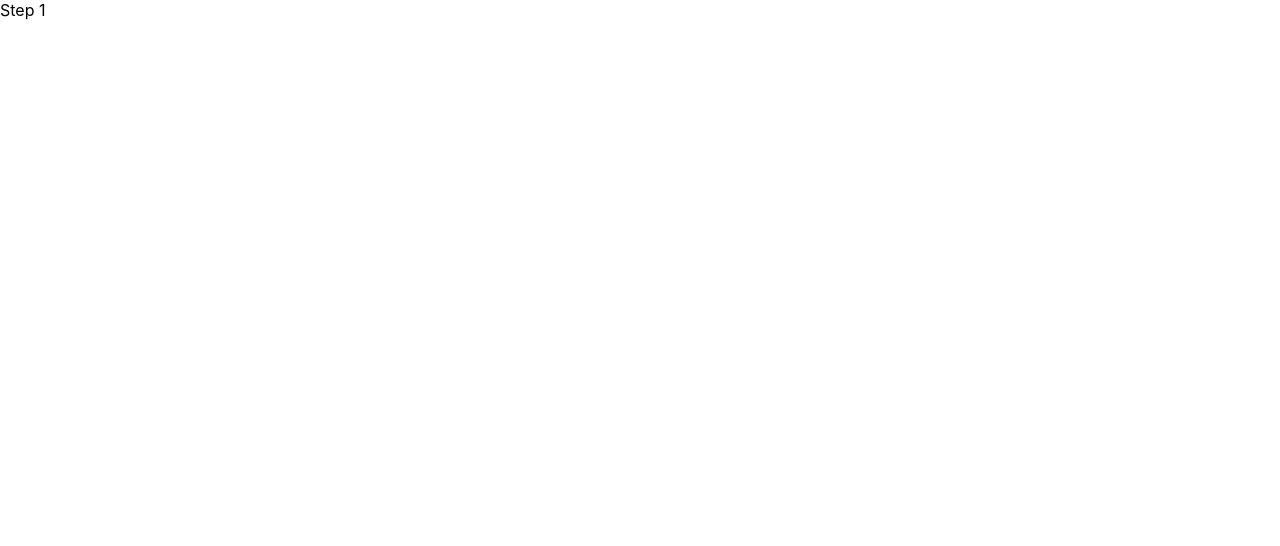
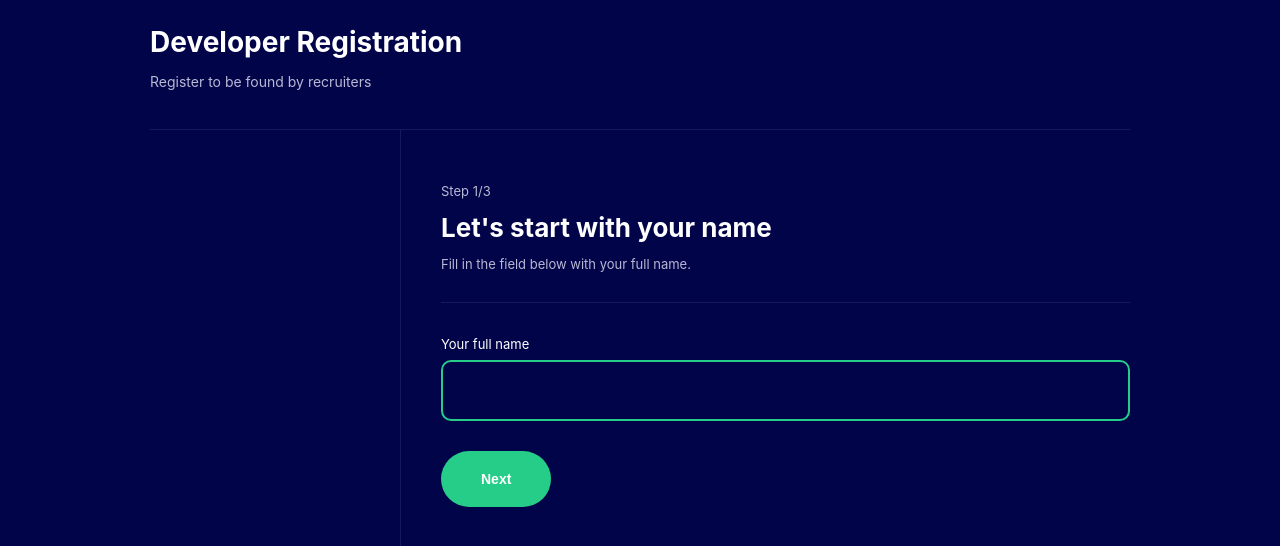
Before and after one commit to LeoRangel/react-multi-step-form, a React (Create React App) app: page / in a window 1280 px wide. Shown: the top 546 px of the page. Built offline with nearby package versions, Linux system fonts and the light colour scheme.

Commit message:
Implements 'FormStep1' page

```diff
--- a/src/pages/FormStep1/index.tsx
+++ b/src/pages/FormStep1/index.tsx
@@ -1,9 +1,59 @@
+import { useHistory } from 'react-router-dom'
 import * as C from './styles'
+import { FormActions, useForm } from '../../contexts/FormContext'
+import { Theme } from '../../components/Theme'
+import { ChangeEvent, useEffect } from 'react'
 
 export const FormStep1 = () => {
+
+    const history = useHistory()
+    const { state, dispatch } = useForm()
+
+    useEffect(() => {
+        // Starting current step value
+        dispatch({
+            type: FormActions.setCurrentStep,
+            payload: 1
+        })
+    }, [])
+
+    const handleNextStep = () => {
+        if (state.name !== '') {
+            history.push('/step2');
+        } else {
+            alert("Fill in the data.");
+        }
+    }
+
+    // Function that changes the state value when the onChange event is fired
+    const handleNameChange = (e: ChangeEvent<HTMLInputElement>) => {
+        dispatch({
+            type: FormActions.setName,
+            payload: e.target.value
+        })
+    }
+
     return (
-        <C.Container>
-            Step 1
-        </C.Container>
+        <Theme>
+            <C.Container>
+                <p>Step 1/3</p>
+                <h1>Let's start with your name</h1>
+                <p>Fill in the field below with your full name.</p>
+
+                <hr />
+
+                <label>
+                    Your full name
+                    <input
+                        type="text"
+                        autoFocus
+                        value={state.name}
+                        onChange={handleNameChange}
+                    />
+                </label>
+
+                <button onClick={handleNextStep}>Next</button>
+            </C.Container>
+        </Theme>
     )
 }
--- a/src/pages/FormStep1/styles.ts
+++ b/src/pages/FormStep1/styles.ts
@@ -1,3 +1,49 @@
-import styled from 'styled-components'
+import styled from "styled-components";
 
-export const Container = styled.div``;
+export const Container = styled.div`
+    p {
+        font-size: 13px;
+        color: #B8B8D4;
+    }
+    h1 {
+        margin: 0;
+        padding: 0;
+        font-size: 26px;
+    }
+    hr {
+        height: 1px;
+        border: 0;
+        background-color: #16195C;
+        margin: 30px 0;
+    }
+
+    label {
+        font-size: 13px;
+
+        input {
+            display: block;
+            margin-top: 7px;
+            box-sizing: border-box;
+            width: 100%;
+            padding: 20px 10px;
+            border: 2px solid #25CD89;
+            border-radius: 10px;
+            color: #FFF;
+            outline: 0;
+            font-size: 15px;
+            background-color: #02044A;
+        }
+    }
+
+    button {
+        background-color: #25CD89;
+        color: #FFF;
+        font-size: 14px;
+        font-weight: bold;
+        padding: 20px 40px;
+        border: 0;
+        border-radius: 30px;
+        cursor: pointer;
+        margin-top: 30px;
+    }
+`;
```
